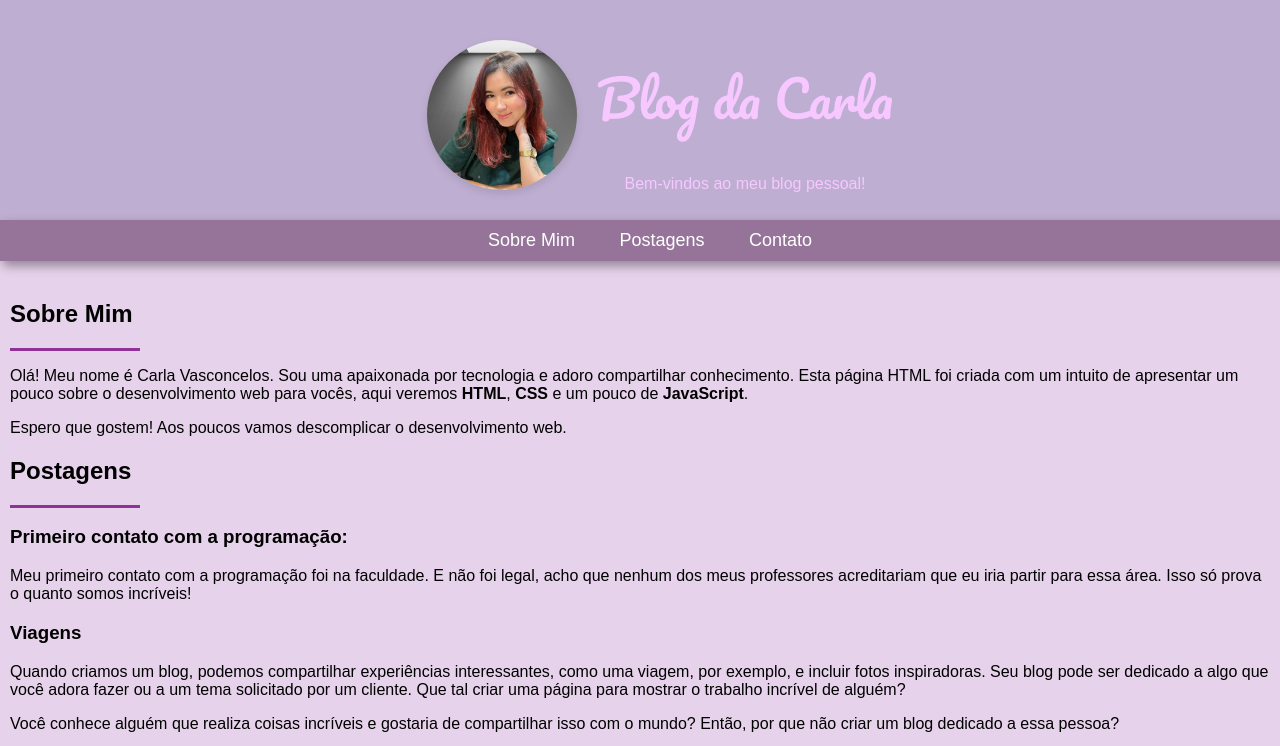
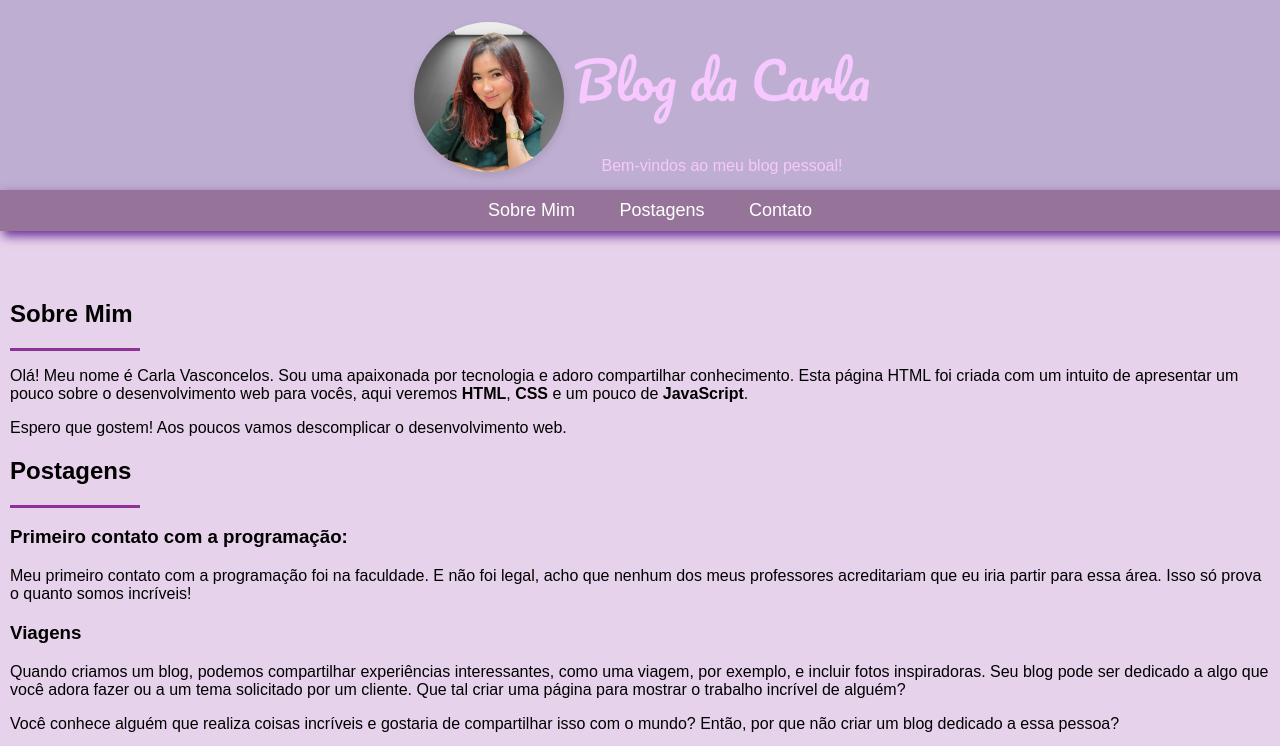
Before and after one commit to VasconcelosCarla/blog-pessoal, a plain HTML site: page index.html in a window 1280 px wide. Shown: the top 746 px of the page. Drawn offline with Linux system fonts and the light colour scheme.

Commit message:
Update style.css
Alterações para diminuir o header e o nav

```diff
--- a/style.css
+++ b/style.css
@@ -17,7 +17,7 @@ html {
 header {
     background-color: #beaed1;
     color: rgb(246, 200, 255);
-    padding: 20px;
+    padding: 2px;
     display: flex;
     align-items: center;
     justify-content: center;
@@ -32,17 +32,17 @@ header img {
     width: 150px;
     height: 150px;
     object-fit: cover;
-    margin-right: 20px;
+    margin-right: 10px;
 }
 nav {
     background-color: #967499;
     color: white;
     text-align: center;
     padding: 10px;
-    box-shadow: 3px 5px 10px rgba(0, 0, 0, 0.363);
+    box-shadow: 3px 5px 10px rgba(73, 5, 129, 0.795);
     position: fixed;
     width: 100%;
-    top: 220px;
+    top: 190px;
     z-index: 1000;
 }
 nav a {
```
